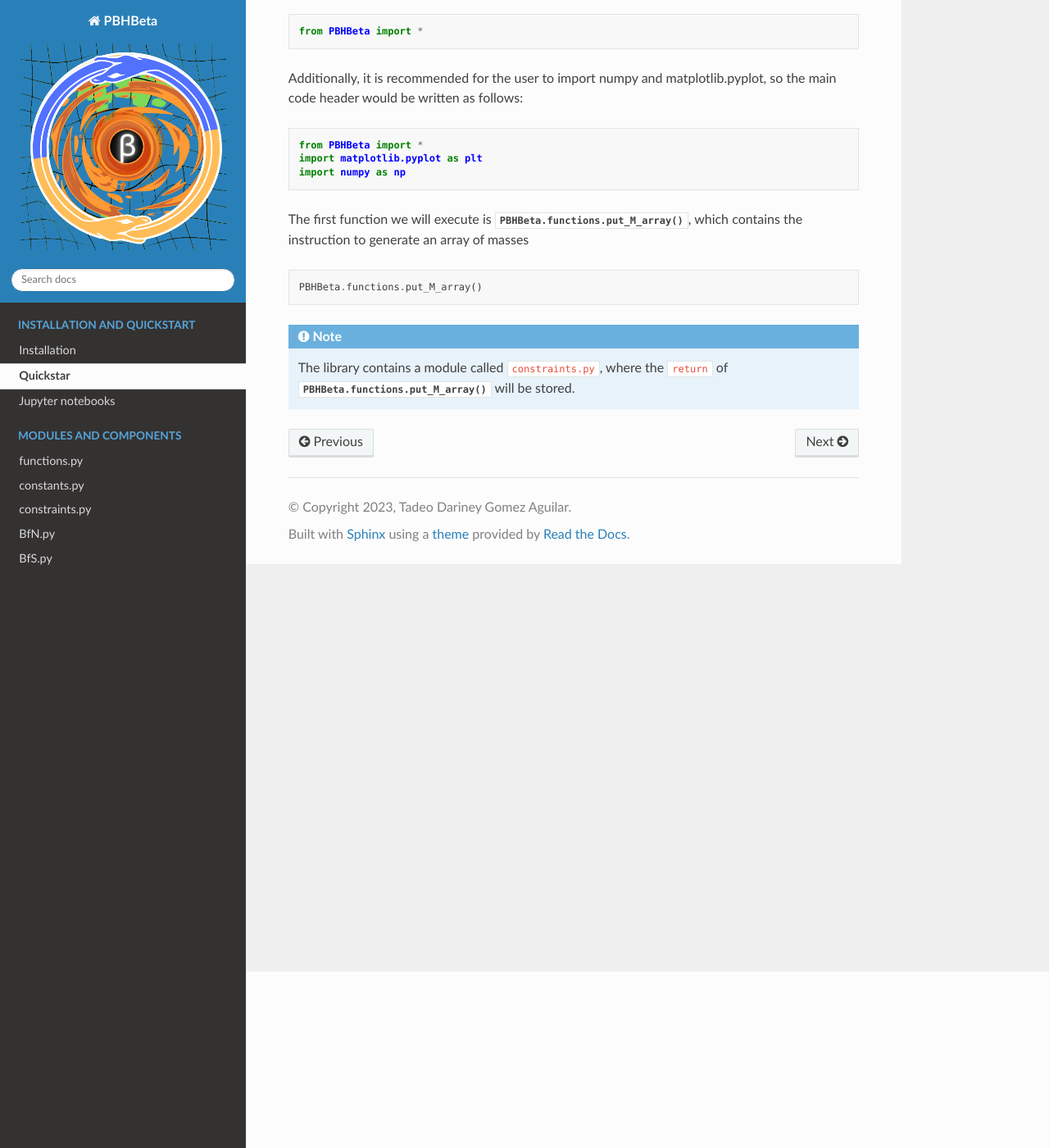
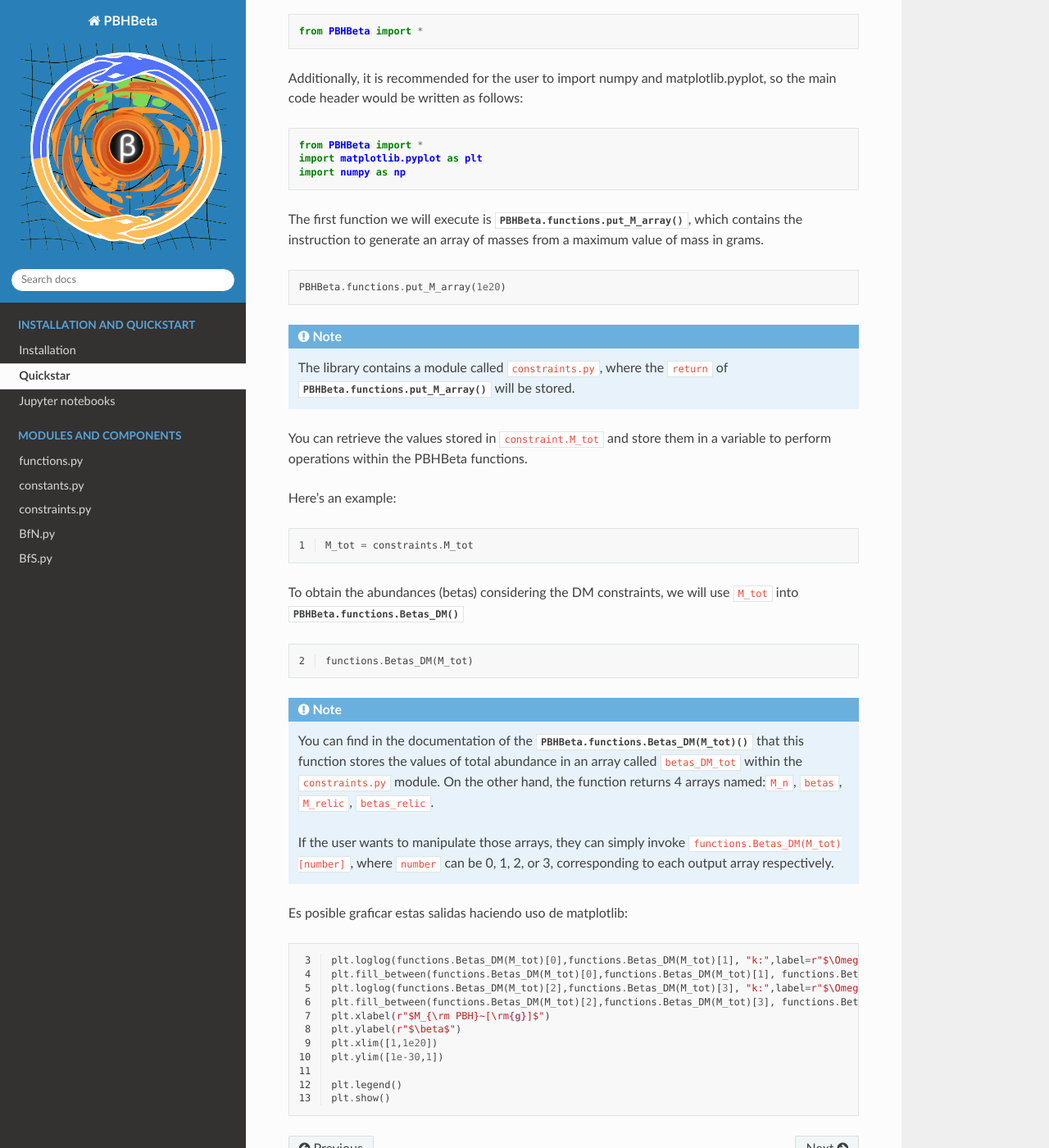
Before and after one commit to TadeoDGAguilar/PBHBeta, a Sphinx documentation site: the page built from docs/Quickstart.md, in a window 1280 px wide and 1400 px high, scrolled down 215 px. Shown: the whole window at 82% size. Built offline with Sphinx 7.4.7 and the Read the Docs theme 2.0.0, drawn with Linux system fonts in a browser that asks for light colours.

Commit message:
Update Quickstart.md

````diff
--- a/docs/Quickstart.md
+++ b/docs/Quickstart.md
@@ -14,13 +14,51 @@ import matplotlib.pyplot as plt
 import numpy as np
 ```
 
-The first function we will execute is {py:func}`PBHBeta.functions.put_M_array`, which contains the instruction to generate an array of masses
+The first function we will execute is {py:func}`PBHBeta.functions.put_M_array`, which contains the instruction to generate an array of masses from a maximum value of mass in grams.
 
 ```{code-block}
-PBHBeta.functions.put_M_array()
+PBHBeta.functions.put_M_array(1e20)
 ```
-
 
 ```{note}
 The library contains a module called `constraints.py`, where the `return` of {py:func}`PBHBeta.functions.put_M_array` will be stored.
 ```
+
+You can retrieve the values stored in `constraint.M_tot` and store them in a variable to perform operations within the PBHBeta functions.
+
+Here's an example:
+
+```{code-block} python
+:lineno-start: 1
+M_tot = constraints.M_tot
+```
+
+To obtain the abundances (betas) considering the DM constraints, we will use `M_tot` into {py:func}`PBHBeta.functions.Betas_DM()`
+
+```{code-block} python
+:lineno-start: 2
+functions.Betas_DM(M_tot)
+```
+
+```{note}
+You can find in the documentation of the {py:func}`PBHBeta.functions.Betas_DM(M_tot)` that this function stores the values of total abundance in an array called `betas_DM_tot` within the `constraints.py` module. On the other hand, the function returns 4 arrays named:`M_n`, `betas`, `M_relic`, `betas_relic`.
+
+If the user wants to manipulate those arrays, they can simply invoke `functions.Betas_DM(M_tot)[number]`, where `number` can be 0, 1, 2, or 3, corresponding to each output array respectively.
+```
+
+Es posible graficar estas salidas haciendo uso de matplotlib:
+
+```{code-block} python
+:lineno-start: 3
+plt.loglog(functions.Betas_DM(M_tot)[0],functions.Betas_DM(M_tot)[1], "k:",label=r"$\Omega_{DM}$")
+plt.fill_between(functions.Betas_DM(M_tot)[0],functions.Betas_DM(M_tot)[1], functions.Betas_DM(M_tot)[1]*0+10, color='grey',alpha=0.2)
+plt.loglog(functions.Betas_DM(M_tot)[2],functions.Betas_DM(M_tot)[3], "k:",label=r"$\Omega_{DM}$")
+plt.fill_between(functions.Betas_DM(M_tot)[2],functions.Betas_DM(M_tot)[3], functions.Betas_DM(M_tot)[3]*0+10, color='grey',alpha=0.2)
+plt.xlabel(r"$M_{\rm PBH}~[\rm{g}]$")
+plt.ylabel(r"$\beta$")
+plt.xlim([1,1e20])
+plt.ylim([1e-30,1])
+
+plt.legend()
+plt.show()
+```
````
